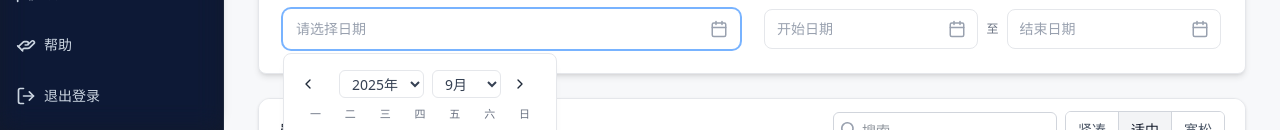
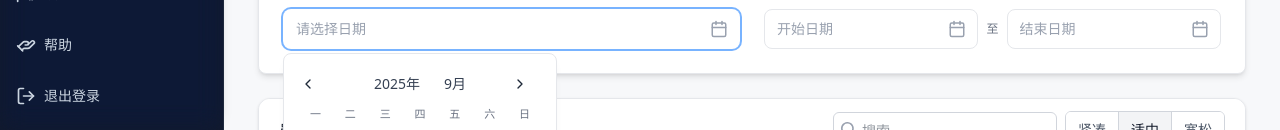
Before and after one commit to zhoumingxuan/sass-ui, a Next.js app: page / in a window 1280 px wide. Both pictures are taken after a click on the button "请选择日期". Shown: the part 670-800 px from the top of the page. Built offline with nearby package versions, Linux system fonts and the light colour scheme.

Commit message:
输入框组件修改

```diff
--- a/src/components/date/Calendar.tsx
+++ b/src/components/date/Calendar.tsx
@@ -1,6 +1,6 @@
 "use client";
 
-import { useMemo } from 'react';
+import { useMemo, useState } from 'react';
 import { ChevronLeft, ChevronRight } from 'lucide-react';
 import { addMonths, endOfMonth, inRange, isSameDay, startOfMonth } from './utils';
 
@@ -20,6 +20,7 @@ type Props = {
 };
 
 export default function Calendar({ month, value, min, max, disabledDate, onSelect, onMonthChange, rangeStart, rangeEnd, hoverDate, onHoverDate }: Props) {
+  const [view, setView] = useState<'date'|'year'|'month'>('date');
   const first = startOfMonth(month);
   const last = endOfMonth(month);
   const firstWeekday = (first.getDay() + 6) % 7; // make Monday=0
@@ -33,38 +34,49 @@ export default function Calendar({ month, value, min, max, disabledDate, onSelec
 
   const years = useMemo(() => {
     const y = month.getFullYear();
-    const arr: number[] = [];
-    for (let i = y - 50; i <= y + 50; i++) arr.push(i);
-    return arr;
+    const start = y - 9;
+    return Array.from({ length: 20 }, (_, i) => start + i);
   }, [month]);
 
-  const onChangeYear = (y: number) => onMonthChange?.(new Date(y, month.getMonth(), 1));
-  const onChangeMonth = (m: number) => onMonthChange?.(new Date(month.getFullYear(), m, 1));
+  const onChangeYear = (y: number) => { onMonthChange?.(new Date(y, month.getMonth(), 1)); setView('date'); };
+  const onChangeMonth = (m: number) => { onMonthChange?.(new Date(month.getFullYear(), m, 1)); setView('date'); };
 
   const showHoverRange = !!(rangeStart && !rangeEnd && hoverDate);
 
   return (
     <div className="w-64 select-none">
       <div className="flex items-center justify-between gap-2 px-2 py-2">
-        <button type="button" aria-label="上个月" className="h-7 w-7 rounded hover:bg-gray-100" onClick={() => onMonthChange?.(addMonths(month, -1))}>
+        <button type="button" aria-label="上一页" className="h-7 w-7 rounded hover:bg-gray-100" onClick={() => onMonthChange?.(addMonths(month, view === 'date' ? -1 : -12))}>
           <ChevronLeft size={16} />
         </button>
         <div className="flex items-center gap-2 text-sm text-gray-700">
-          <select aria-label="年份" className="h-7 rounded-md border border-gray-200 bg-white px-2 text-sm" value={month.getFullYear()} onChange={(e) => onChangeYear(Number(e.target.value))}>
-            {years.map((y) => (
-              <option key={y} value={y}>{y}年</option>
-            ))}
-          </select>
-          <select aria-label="月份" className="h-7 rounded-md border border-gray-200 bg-white px-2 text-sm" value={month.getMonth()} onChange={(e) => onChangeMonth(Number(e.target.value))}>
-            {Array.from({ length: 12 }, (_, i) => i).map((m) => (
-              <option key={m} value={m}>{m + 1}月</option>
-            ))}
-          </select>
+          <button type="button" className="h-7 rounded px-2 hover:bg-gray-100" onClick={() => setView('year')}>{month.getFullYear()}年</button>
+          <button type="button" className="h-7 rounded px-2 hover:bg-gray-100" onClick={() => setView('month')}>{month.getMonth() + 1}月</button>
         </div>
-        <button type="button" aria-label="下个月" className="h-7 w-7 rounded hover:bg-gray-100" onClick={() => onMonthChange?.(addMonths(month, 1))}>
+        <button type="button" aria-label="下一页" className="h-7 w-7 rounded hover:bg-gray-100" onClick={() => onMonthChange?.(addMonths(month, view === 'date' ? 1 : 12))}>
           <ChevronRight size={16} />
         </button>
       </div>
+      {view === 'year' && (
+        <div className="grid grid-cols-4 gap-2 px-2 pb-2">
+          {years.map((y) => (
+            <button key={y} type="button" className={`h-8 rounded text-sm hover:bg-gray-100 ${y === month.getFullYear() ? 'bg-primary/10 text-primary' : 'text-gray-700'}`} onClick={() => onChangeYear(y)}>
+              {y}
+            </button>
+          ))}
+        </div>
+      )}
+      {view === 'month' && (
+        <div className="grid grid-cols-3 gap-2 px-2 pb-2">
+          {Array.from({ length: 12 }, (_, m) => (
+            <button key={m} type="button" className={`h-8 rounded text-sm hover:bg-gray-100 ${m === month.getMonth() ? 'bg-primary/10 text-primary' : 'text-gray-700'}`} onClick={() => onChangeMonth(m)}>
+              {m + 1}月
+            </button>
+          ))}
+        </div>
+      )}
+      {view === 'date' && (
+        <>
           <div className="grid grid-cols-7 gap-1 px-2 pb-2 text-center text-[11px] text-gray-500">
             {['一','二','三','四','五','六','日'].map((w) => (
               <div key={w}>{w}</div>
@@ -91,7 +103,7 @@ export default function Calendar({ month, value, min, max, disabledDate, onSelec
                     'h-8 rounded text-sm',
                     disabled ? 'text-gray-300 cursor-not-allowed' : 'hover:bg-primary/10',
                     selected && (isStart || isEnd) ? 'bg-primary text-white hover:bg-primary/90' : '',
-                !selected && inSelectedRange ? 'bg-primary/10 text-primary' : '',
+                    !selected && inSelectedRange ? 'bg-primary/5 text-gray-700' : '',
                     !selected && !inSelectedRange ? 'text-gray-700' : '',
                     inHoverRange ? 'bg-primary/5 text-primary' : '',
                     isStart ? 'rounded-l' : '',
@@ -103,6 +115,8 @@ export default function Calendar({ month, value, min, max, disabledDate, onSelec
               );
             })}
           </div>
+        </>
+      )}
     </div>
   );
 }
--- a/src/components/date/DatePicker.tsx
+++ b/src/components/date/DatePicker.tsx
@@ -43,13 +43,17 @@ export default function DatePicker({ label, helper, value, defaultValue, min, ma
   const commit = (val?: string) => { if (!isControlled) setInternal(val); onChange?.(val); };
   const clear = () => commit(undefined);
 
+  useEffect(() => {
+    if (date) setMonth(date);
+  }, [date]);
+
   return (
     <label className="block">
       {label && <span className={fieldLabel}>{label}</span>}
       <div ref={anchor} className={`relative ${className}`}>
         <button type="button" onClick={() => setOpen((o) => !o)} className={`${inputBase} text-left pr-10 leading-none flex items-center h-10 ${!v ? 'text-gray-400' : ''}`}>{v ?? '请选择日期'}</button>
         {clearable && v && (
-          <button type="button" onClick={clear} aria-label="清空" className="absolute right-8 top-1/2 -translate-y-1/2 text-gray-400 hover:text-gray-600">
+          <button type="button" onClick={clear} aria-label="清空" className="absolute right-10 top-1/2 -translate-y-1/2 text-gray-300 hover:text-gray-500">
             <X size={16} aria-hidden />
           </button>
         )}
--- a/src/components/input/Number.tsx
+++ b/src/components/input/Number.tsx
@@ -1,6 +1,6 @@
 "use client";
 
-import { InputHTMLAttributes, useId, useState } from "react";
+import { InputHTMLAttributes, useEffect, useId, useState } from "react";
 import { inputBase, fieldLabel, helperText } from "../formStyles";
 import { ChevronUp, ChevronDown } from "lucide-react";
 
@@ -21,6 +21,10 @@ export default function Number({ label, helper, className = "", value, defaultVa
   const isControlled = typeof value === "number" || value === null;
   const [internal, setInternal] = useState<number | null>(typeof defaultValue === "number" ? defaultValue : null);
   const val = isControlled ? value : internal;
+  const [text, setText] = useState<string>(val !== null && typeof val === 'number' ? String(val) : "");
+  useEffect(() => {
+    setText(val === null || typeof val === 'undefined' ? "" : String(val));
+  }, [val]);
 
   const fmt = (v: number) => (typeof precision === "number" ? Number(v.toFixed(precision)) : v);
   const clamp = (v: number) => {
@@ -45,15 +49,29 @@ export default function Number({ label, helper, className = "", value, defaultVa
   };
 
   const handleInput = (e: React.ChangeEvent<HTMLInputElement>) => {
-    const raw = e.target.value.trim();
-    if (raw === "") return commit(null);
-    const n = Number(raw);
-    if (Number.isFinite(n)) commit(clamp(n));
+    const raw = e.target.value;
+    setText(raw);
+    if (raw.trim() === "") { commit(null); return; }
+    // allow intermediate states like '-' or '1.' without committing invalid number
+    const maybe = Number(raw);
+    if (Number.isFinite(maybe)) {
+      // do not clamp while typing; clamp on blur/controls
+      if (!isControlled) setInternal(maybe);
+      onChange?.(maybe);
+    }
   };
 
   const handleBlur = () => {
-    if (val === null || typeof val === 'undefined') return;
-    commit(clamp(val));
+    if (text.trim() === "") { commit(null); return; }
+    const maybe = Number(text);
+    if (Number.isFinite(maybe)) {
+      const c = clamp(maybe);
+      setText(String(c));
+      commit(c);
+    } else {
+      // restore last valid
+      setText(val !== null && typeof val === 'number' ? String(val) : "");
+    }
   };
 
   const handleKeyDown = (e: React.KeyboardEvent<HTMLInputElement>) => {
@@ -75,16 +93,15 @@ export default function Number({ label, helper, className = "", value, defaultVa
           id={id}
           type="text"
           inputMode="decimal"
-          pattern="[0-9]*[.,]?[0-9]*"
           className={[inputBase, "pr-10"].join(" ")}
-          value={val ?? ""}
+          value={text}
           onChange={handleInput}
           onBlur={handleBlur}
           onKeyDown={handleKeyDown}
           onWheel={handleWheel}
           {...props}
         />
-        <div className="absolute right-1.5 flex flex-col items-center">
+        <div className="absolute right-1.5 top-1/2 -translate-y-1/2 flex flex-col items-center">
           <button type="button" aria-label="增加" className="h-5 w-7 rounded-md text-gray-600 hover:bg-gray-100 flex items-center justify-center" onClick={inc}>
             <ChevronUp size={14} />
           </button>
```
Lines whose indentation alone changed are shown as unchanged.
